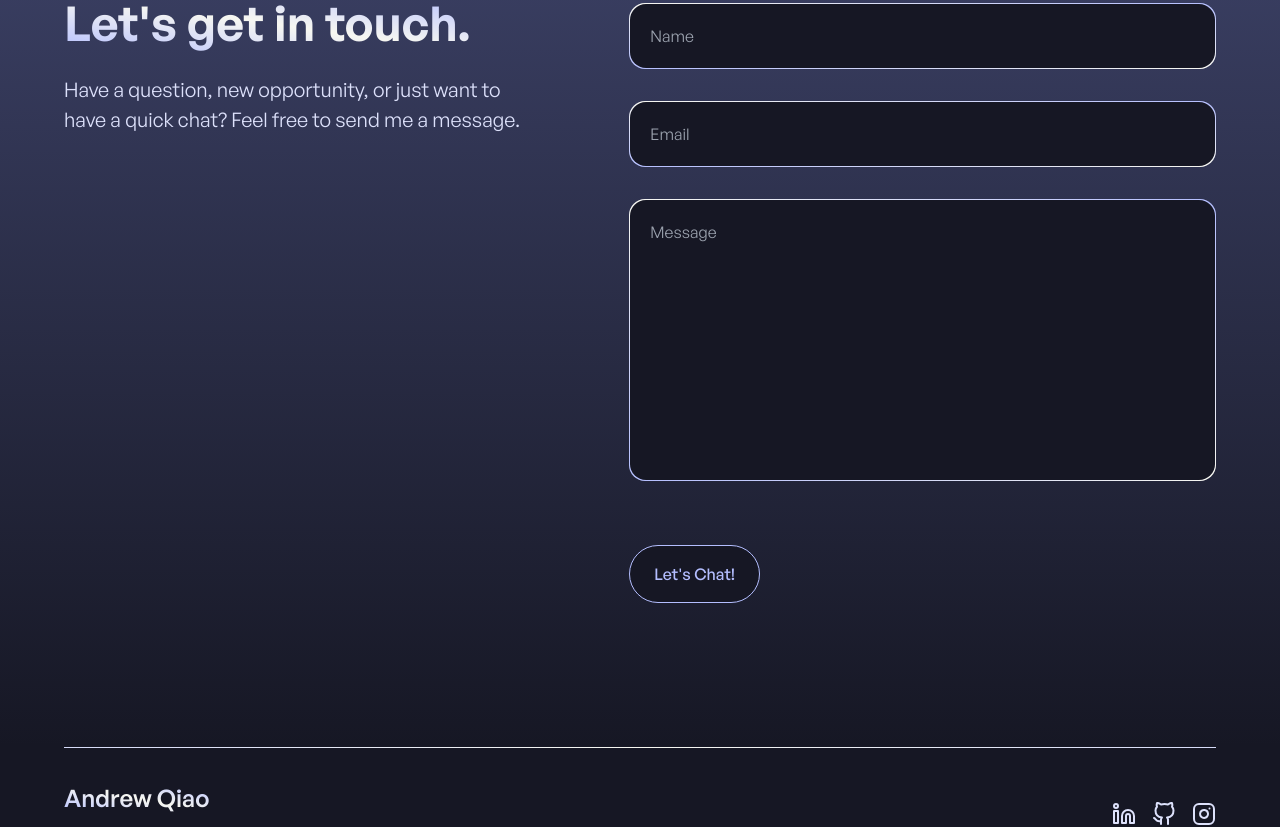
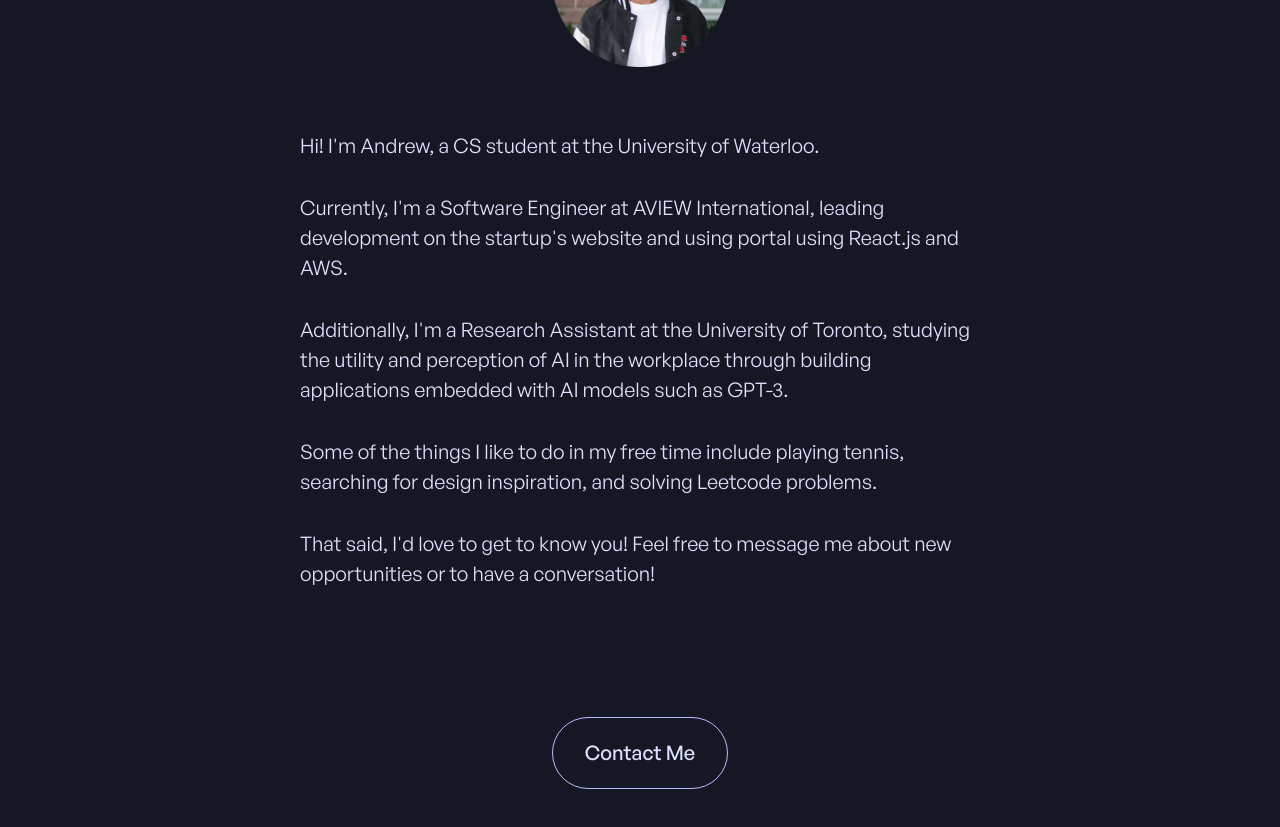
Before and after one commit to qiaoandrew/personal-website, a Next.js app: page / in a window 1280 px wide. Shown: the part 3040-3867 px from the top of the page. Built offline with nearby package versions, Linux system fonts and the light colour scheme.

Commit message:
add about section

```diff
--- a/components/UI/Button.tsx
+++ b/components/UI/Button.tsx
@@ -20,7 +20,7 @@ export default function Button({
   route,
   link,
   onClick,
-  text = 'text-purple5 dark:text-purple3',
+  text = 'text-black dark:text-purple2',
   font = 'font-medium',
   bg = 'bg-beige dark:bg-black',
   padding = 'px-6 py-4',
--- a/components/UI/InputFeedback.tsx
+++ b/components/UI/InputFeedback.tsx
@@ -5,11 +5,7 @@ type InputFeedbackProps = {
 
 export default function InputFeedback({ state, children }: InputFeedbackProps) {
   return (
-    <p
-      className={`mt-3 text-sm lg:text-md ${
-        state === 'error' ? 'text-red' : 'text-green2'
-      }`}
-    >
+    <p className={`mt-3 ${state === 'error' ? 'text-red' : 'text-green2'}`}>
       {children}
     </p>
   );
--- a/components/sections/home/About.tsx
+++ b/components/sections/home/About.tsx
@@ -1,3 +1,41 @@
+import Image from 'next/image';
+
+import ID from '@/components/navigation/ID';
+import GradientBorder from '@/components/UI/GradientBorder';
+import Button from '@/components/UI/Button';
+
+import { ABOUT } from '@/constants/about';
+
+import andrewPicture from '@/public/img/graphics/andrew.png';
+
+/**
+ * About section of homepage.
+ */
 export default function About() {
-  return <></>;
+  return (
+    <section className='mx-container relative mb-16 text-center 3xs:mb-20 2xs:mb-24 xs:mb-32 sm:mb-38 md:mb-44 2xl:mb-48 3xl:mb-64'>
+      <ID id='about' />
+      <div className='mx-auto mb-7 w-30 3xs:mb-9 2xs:mb-10 2xs:w-40 xs:mb-12 sm:w-44 lg:mb-16'>
+        <Image src={andrewPicture} alt='Andrew Qiao picture' />
+      </div>
+      <div className='mx-auto mb-12 flex max-w-[680px] flex-col gap-5 text-left 2xs:mb-20 md:mb-24 xl:mb-32 xl:gap-8'>
+        {ABOUT.map((about, i) => (
+          <p
+            className='text-black dark:text-purple2 md:text-xl'
+            key={`about-${i}`}
+          >
+            {about}
+          </p>
+        ))}
+      </div>
+      <Button
+        type='route'
+        route='/#contact'
+        text='md:text-xl text-black dark:text-purple2'
+        padding='px-6 py-4 md:px-8 md:py-5'
+      >
+        Contact Me
+      </Button>
+    </section>
+  );
 }
--- a/components/sections/home/Contact.tsx
+++ b/components/sections/home/Contact.tsx
@@ -119,7 +119,9 @@ export default function Contact() {
               )}
             </div>
           </div>
-          <Button type='submit'>Let&apos;s Chat!</Button>
+          <Button type='submit' classes='w-full sm:w-auto'>
+            Let&apos;s Chat!
+          </Button>
         </form>
       </div>
     </section>
--- /dev/null
+++ b/constants/about.ts
@@ -0,0 +1,7 @@
+export const ABOUT = [
+  "Hi! I'm Andrew, a CS student at the University of Waterloo.",
+  "Currently, I'm a Software Engineer at AVIEW International, leading development on the startup's website and using portal using React.js and AWS.",
+  "Additionally, I'm a Research Assistant at the University of Toronto, studying the utility and perception of AI in the workplace through building applications embedded with AI models such as GPT-3.",
+  'Some of the things I like to do in my free time include playing tennis, searching for design inspiration, and solving Leetcode problems.',
+  "That said, I'd love to get to know you! Feel free to message me about new opportunities or to have a conversation!",
+];
```
